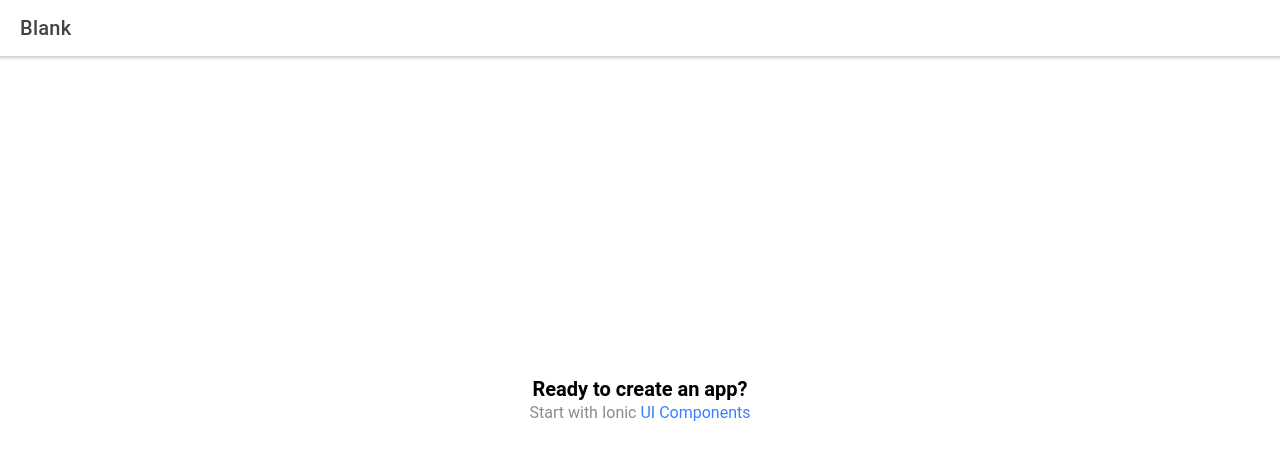
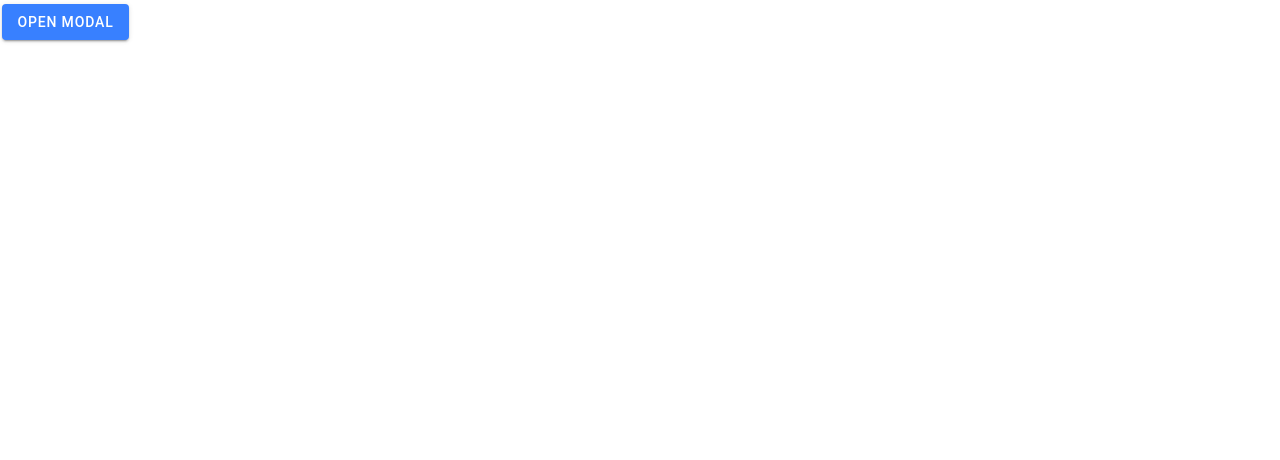
Before and after one commit to amandaejohnston/sandbox-ionic-react, a React (Create React App) app: page /home in a window 1280 px wide. Shown: the top 460 px of the page. Built offline with nearby package versions, Linux system fonts and the light colour scheme.

Commit message:
add test case

```diff
--- a/package.json
+++ b/package.json
@@ -8,8 +8,8 @@
     "@capacitor/haptics": "1.1.3",
     "@capacitor/keyboard": "1.1.3",
     "@capacitor/status-bar": "1.0.6",
-    "@ionic/react": "^6.1.6",
-    "@ionic/react-router": "^6.1.6",
+    "@ionic/react": "^6.2.8-dev.11663187107.1a1cbb3f",
+    "@ionic/react-router": "^6.2.8-dev.11663187107.1a1cbb3f",
     "@testing-library/jest-dom": "^5.11.9",
     "@testing-library/react": "^11.2.5",
     "@testing-library/user-event": "^12.6.3",
--- a/src/App.tsx
+++ b/src/App.tsx
@@ -21,6 +21,7 @@ import '@ionic/react/css/display.css';
 
 /* Theme variables */
 import './theme/variables.css';
+import Page2 from './pages/Page2';
 
 setupIonicReact();
 
@@ -32,7 +33,7 @@ const App: React.FC = () => (
           <Home />
         </Route>
         <Route exact path="/">
-          <Redirect to="/home" />
+          <Page2 />
         </Route>
       </IonRouterOutlet>
     </IonReactRouter>
--- a/src/pages/Home.tsx
+++ b/src/pages/Home.tsx
@@ -1,24 +1,41 @@
-import { IonContent, IonHeader, IonPage, IonTitle, IonToolbar } from '@ionic/react';
-import ExploreContainer from '../components/ExploreContainer';
+import { IonButton, IonContent, IonModal } from '@ionic/react';
+import { useState } from 'react';
+import { useHistory } from 'react-router';
 import './Home.css';
 
 const Home: React.FC = () => {
+  const [isOpen, setIsOpen] = useState(false);
+
+  const history = useHistory();
+
+  const goBack = () => history.goBack();
+  const replace = () => history.replace('/');
+  const push = () => history.push('/');
+
   return (
-    <IonPage>
-      <IonHeader>
-        <IonToolbar>
-          <IonTitle>Blank</IonTitle>
-        </IonToolbar>
-      </IonHeader>
-      <IonContent fullscreen>
-        <IonHeader collapse="condense">
-          <IonToolbar>
-            <IonTitle size="large">Blank</IonTitle>
-          </IonToolbar>
-        </IonHeader>
-        <ExploreContainer />
-      </IonContent>
-    </IonPage>
+    <>
+      <IonButton id="openModal" onClick={() => setIsOpen(true)}>
+        Open Modal
+      </IonButton>
+      <IonModal
+        isOpen={isOpen}
+        onDidDismiss={() => {
+          setIsOpen(false);
+        }}
+      >
+        <IonContent>
+          <IonButton id="goBack" onClick={goBack}>
+            Go Back
+          </IonButton>
+          <IonButton id="replace" onClick={replace}>
+            Replace
+          </IonButton>
+          <IonButton id="push" onClick={push}>
+            Push
+          </IonButton>
+        </IonContent>
+      </IonModal>
+    </>
   );
 };
 
--- /dev/null
+++ b/src/pages/Page2.tsx
@@ -0,0 +1,5 @@
+const Page2: React.FC = () => {
+  return <div>Page 2!</div>
+};
+
+export default Page2;
```
Also changed, not shown: 1 other file (tests, documents, lock files or other folders).
